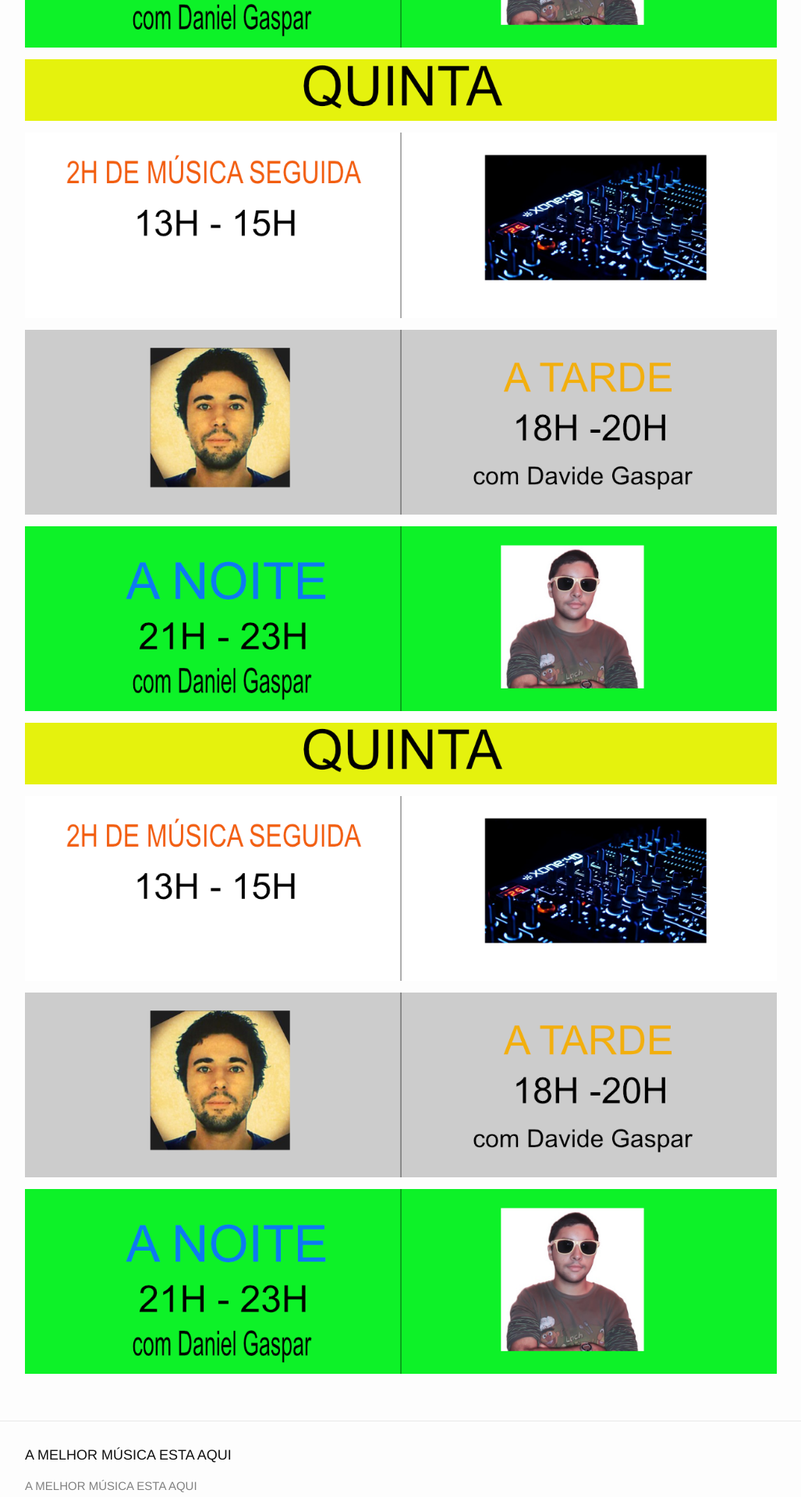
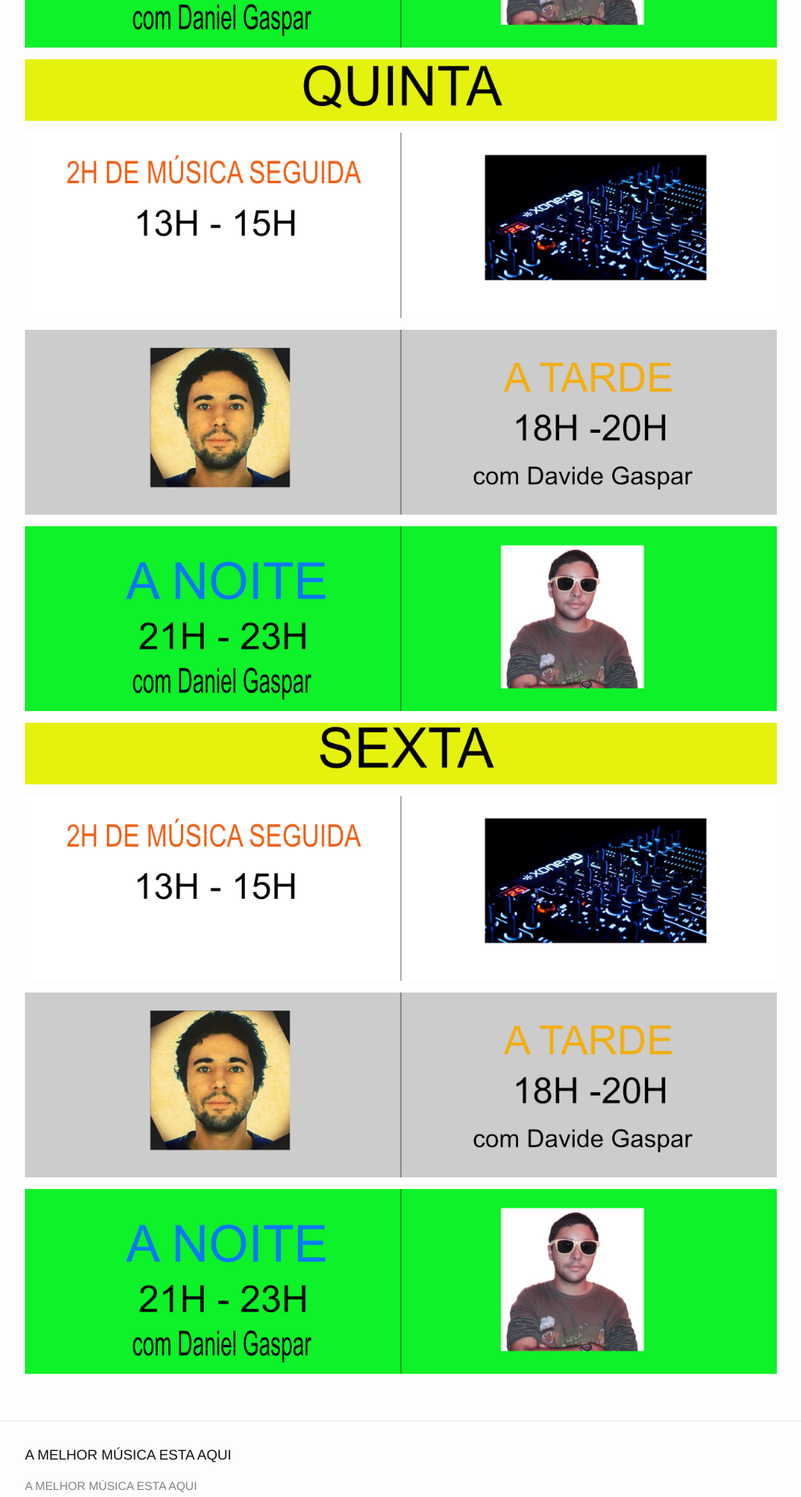
Before and after one commit to davidegaspar/nonstop, a Jekyll site: the page built from site/programacao.md, in a window 1280 px wide. Shown: the part 2897-4817 px from the top of the page at 78% size, without its empty margins (126-1153 px from the left). Built offline with Jekyll 4.4.1, drawn with Linux system fonts in a browser that asks for light colours.

Commit message:
danielgaspar enviar

```diff
--- a/site/programacao.md
+++ b/site/programacao.md
@@ -41,7 +41,7 @@ PROGRAMAÇÃO
 ![A NOITE](/imagens/aanoite.png)
 
 
-![SEXTA](/imagens/qinta.png)
+![SEXTA](/imagens/sexta.png)
 
 ![2H DE MÚSICA SEGUIDA](/imagens/2hdemusicaseguida.png)
 
```
